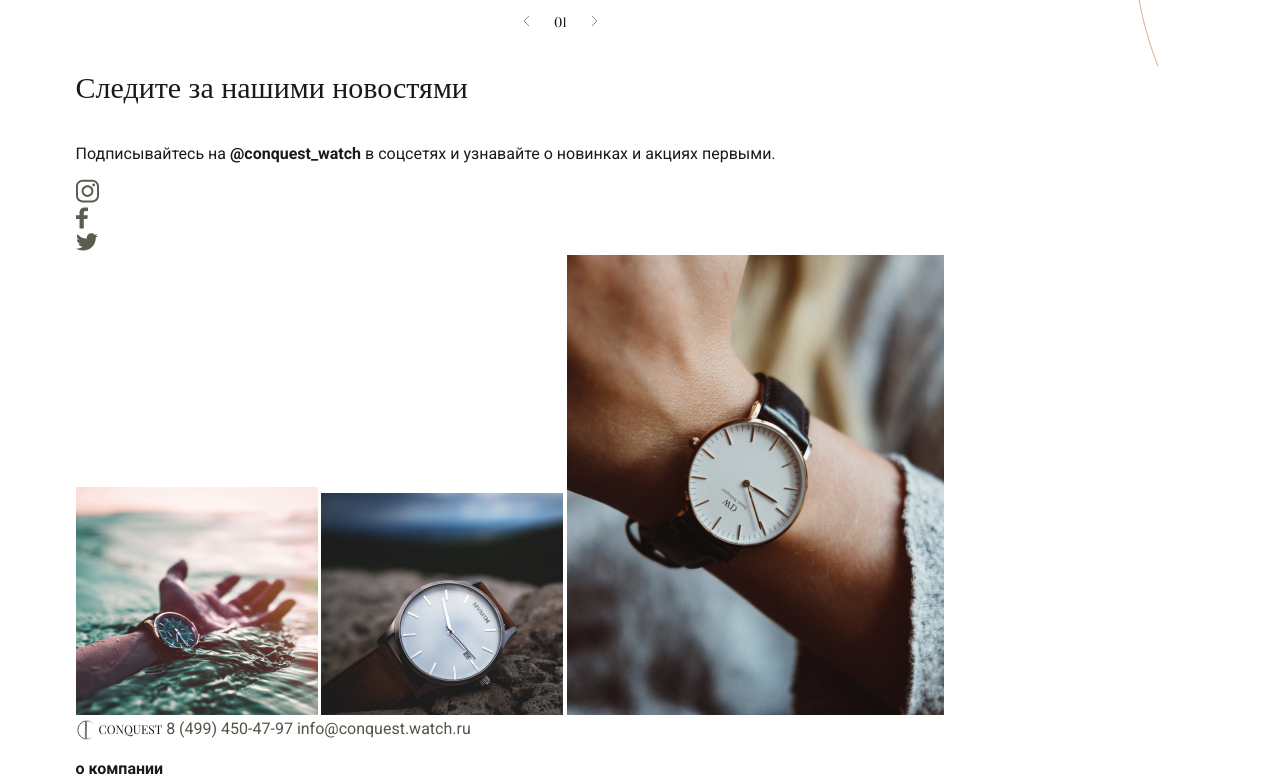
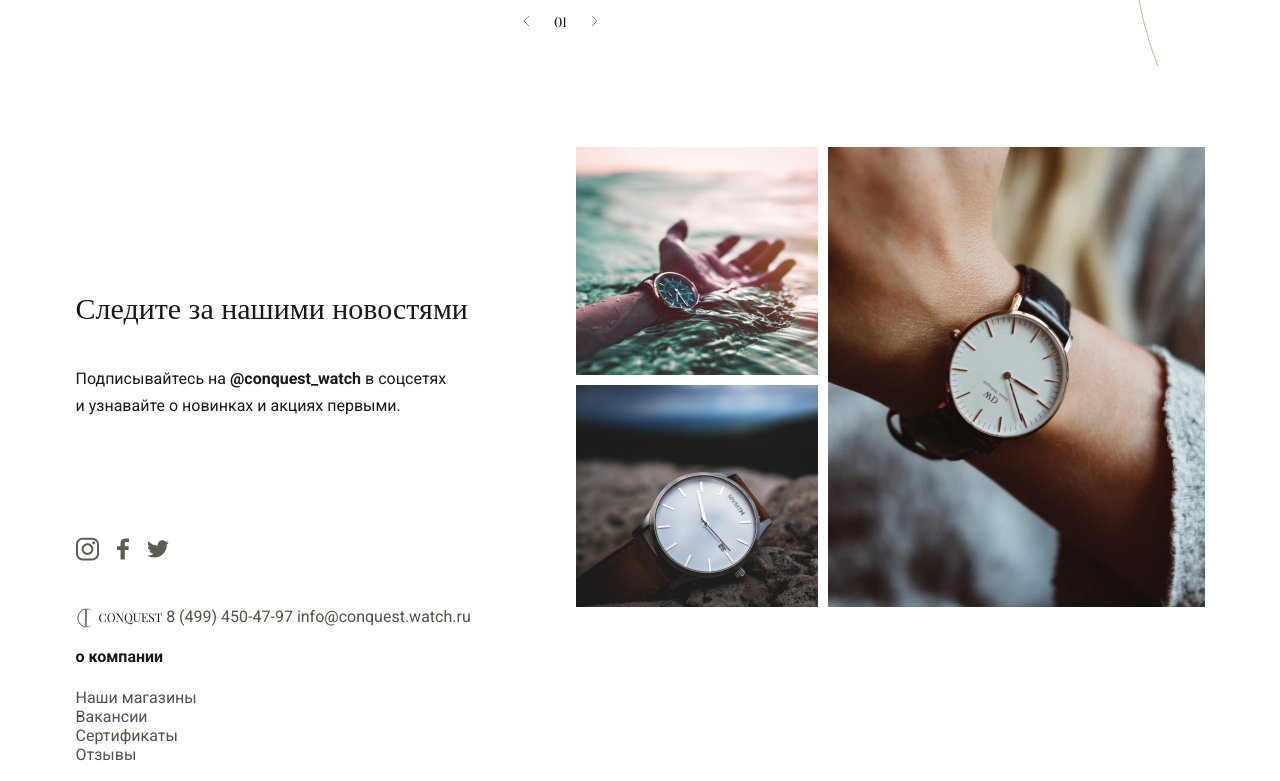
Before and after one commit to Yuriy-Tkachenko/Conquest, a website: page source/index.html in a window 1280 px wide. Shown: the part 2062-2843 px from the top of the page. Drawn offline with nearby package versions, Linux system fonts and the light colour scheme; files that its build step writes are made by us from their sources; files whose address does not match are found by name.

Commit message:
created subscribe-info.scss

```diff
--- a/source/index.html
+++ b/source/index.html
@@ -82,7 +82,7 @@
               <b class="product-name">RADO</b>
               <span class="product-price">65 300 ₽</span>
             </div>
-            <img class="product-picture" src="./img/white-rado@1x.png" srcset="./img/white-rado@2x.png" alt="часы радо" width="300" height="313">
+            <img class="product-picture" src="./img/white-rado@1x.png" srcset="./img/white-rado@2x.png" alt="часы радо" width="305" height="313">
             <a class="product-link" href="#">Подробнее</a>
           </li>
           <li class="catalog-item">
@@ -90,7 +90,7 @@
               <b class="product-name">BVLGARI</b>
               <span class="product-price">81 700 ₽</span>
             </div>
-            <img class="product-picture" src="./img/white-bulgary@1x.png" srcset="./img/white-bulgary@2x.png" alt="часы балгари" width="300" height="313">
+            <img class="product-picture" src="./img/white-bulgary@1x.png" srcset="./img/white-bulgary@2x.png" alt="часы балгари" width="305" height="313">
             <a class="product-link" href="#">Подробнее</a>
           </li>
           <li class="catalog-item">
@@ -98,7 +98,7 @@
               <b class="product-name">BVLGARI</b>
               <span class="product-price">72 700 ₽</span>
             </div>
-            <img class="product-picture" src="./img/black-bulgary@1x.png" srcset="./img/black-bulgary@2x.png" alt="часы балгари" width="300" height="313">
+            <img class="product-picture" src="./img/black-bulgary@1x.png" srcset="./img/black-bulgary@2x.png" alt="часы балгари" width="305" height="313">
             <a class="product-link" href="#">Подробнее</a>
           </li>
         </ul>
@@ -133,7 +133,7 @@
       <div class="container">
         <div class="info-wrapper">
           <h3 class="subtitle">Следите за нашими новостями</h3>
-          <p>Подписывайтесь на <b>@conquest_watch</b> в соцсетях и узнавайте о новинках и акциях первыми.</p>
+          <p class="info-description">Подписывайтесь на <b>@conquest_watch</b> в соцсетях и узнавайте о новинках и акциях первыми.</p>
           <ul class="social-list">
             <li class="social-item">
               <a class="instagram-link" href="instagram.com">
--- a/source/sass/blocks/catalog.scss
+++ b/source/sass/blocks/catalog.scss
@@ -56,6 +56,7 @@
 .product-picture {
   background-image: url(../../img/decore-ellipse.svg);
   background-repeat: no-repeat;
+  background-size: contain;
 }
 
 .product-link {
--- /dev/null
+++ b/source/sass/blocks/subscribe-info.scss
@@ -0,0 +1,51 @@
+.subscribe-info .container {
+  display: flex;
+  justify-content: space-between;
+  margin-top: 81px;
+}
+
+.info-wrapper .subtitle {
+  margin-top: 140px;
+}
+
+.info-description {
+  font-family: 'Roboto';
+  font-weight: 400;
+  font-size: 16px;
+  line-height: 27px;
+  max-width: 376px;
+  margin: 0 0 118px 0;
+}
+
+.social-list {
+  display: flex;
+  align-items: center;
+}
+
+.social-item {
+  &:not(:last-child) {
+    margin-right: 18px;
+  }
+}
+
+.gallery-wrapper {
+  display: grid;
+  grid-template-columns: auto auto;
+  grid-template-rows: auto auto;
+  gap: 10px;
+}
+
+.photo-1 {
+  grid-column: 1/2;
+  grid-row: 1/2;
+}
+
+.photo-2 {
+  grid-column: 1/2;
+  grid-row: 2/3;
+}
+
+.photo-3 {
+  grid-column: 2/3;
+  grid-row: 1/3;
+}
--- a/source/sass/style.scss
+++ b/source/sass/style.scss
@@ -8,3 +8,4 @@
 @import "blocks/main-offer.scss";
 @import "blocks/catalog.scss";
 @import "blocks/about.scss";
+@import "blocks/subscribe-info.scss";
```
